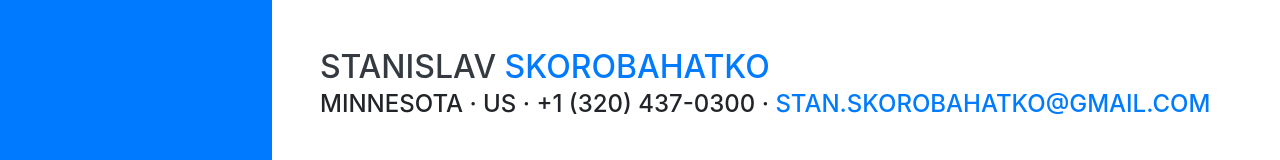
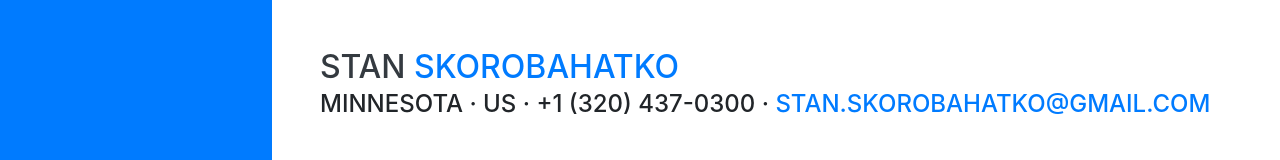
Before and after one commit to skorb87/skorb87.github.io, a website with bundled scripts: page index.html in a window 1280 px wide. Shown: the top 160 px of the page. Built offline with nearby package versions, Linux system fonts and the light colour scheme; a web font is replaced by a local one.

Commit message:
Name Update

```diff
--- a/index.html
+++ b/index.html
@@ -6,7 +6,7 @@
   <meta charset="utf-8">
   <meta name="viewport" content="width=device-width, initial-scale=1, shrink-to-fit=no">
   <meta name="description" content="">
-  <meta name="author" content="Stanislav Skorobahatko">
+  <meta name="author" content="Stan Skorobahatko">
 
   <title>Resume</title>
 
@@ -63,7 +63,7 @@
 
     <section class="resume-section p-3 p-lg-5 d-flex justify-content-center" id="about">
       <div class="w-100">
-        <h2 class="mb-0">Stanislav
+        <h2 class="mb-0">Stan
           <span class="text-primary">Skorobahatko</span>
         </h2>
         <div class="subheading mb-5">Minnesota · US · +1 (320) 437-0300 ·
```
